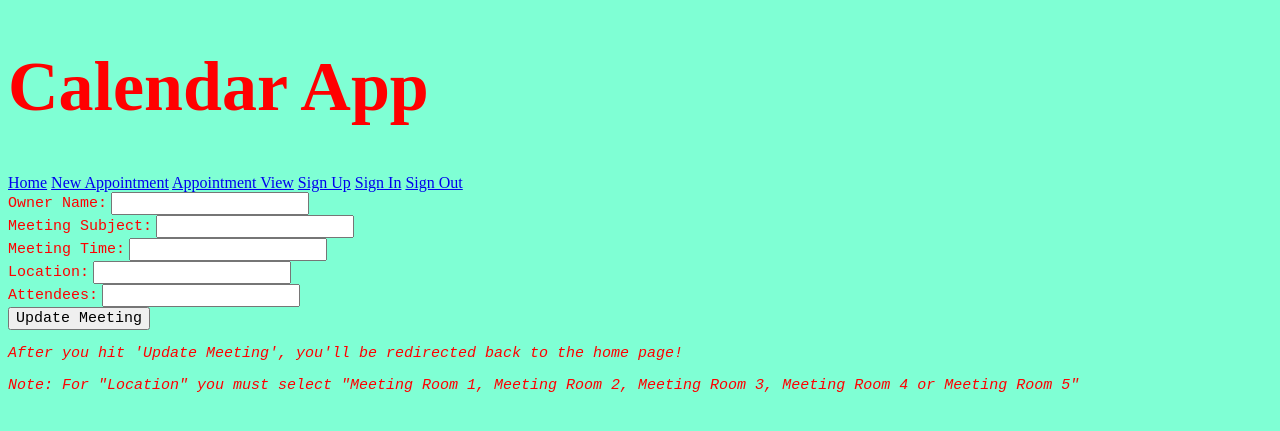
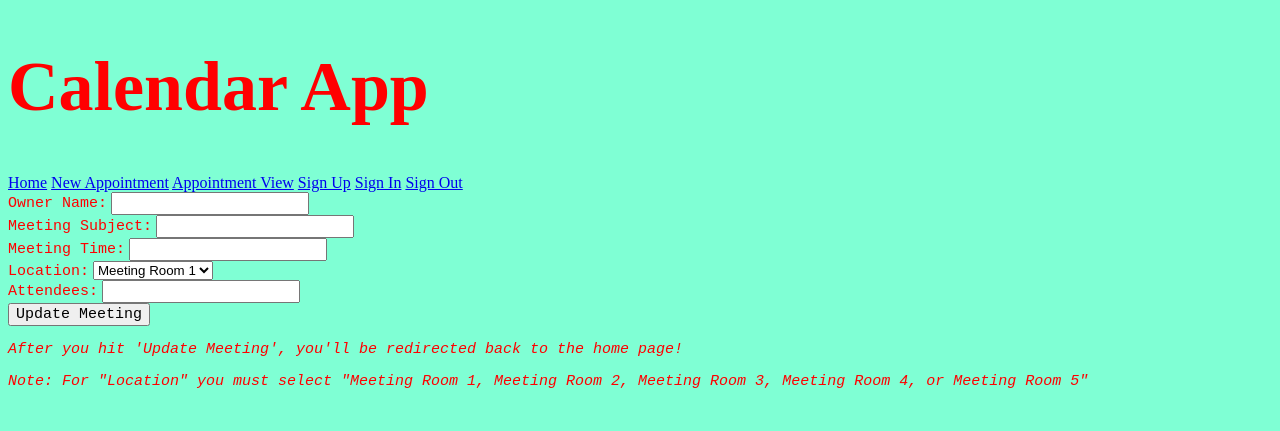
Before and after one commit to Jamespreston1/Project2, a Flask app: page /meetings/new in a window 1280 px wide. Shown: the top 431 px of the page. Run offline with Flask 3, Linux system fonts and the light colour scheme; some libraries are stand-ins or nearby versions.

Commit message:
adding in a dropdown for meeting room selection on appointment page

```diff
--- a/templates/meeting_form.html
+++ b/templates/meeting_form.html
@@ -1,9 +1,8 @@
-{%extends "base.html"%}
-{%block title%}New Appointment{%endblock%}
+{% extends "base.html" %}
+{% block title %}New Appointment{% endblock %}
 
-{%block content%}
+{% block content %}
   <form action="/meetings/new" method="POST">
-
     <label for="owner_name">Owner Name:</label>
     <input type="text" name="owner_name" value="{{ meeting.owner_name | default('') }}">
     <br>
@@ -14,7 +13,13 @@
     <input type="text" name="meeting_time" value="{{ meeting.meeting_time | default('') }}">
     <br>
     <label for="location">Location:</label>
-    <input type="text" name="location" value="{{ meeting.location | default('') }}">
+    <select name="location">
+      <option value="Meeting Room 1">Meeting Room 1</option>
+      <option value="Meeting Room 2">Meeting Room 2</option>
+      <option value="Meeting Room 3">Meeting Room 3</option>
+      <option value="Meeting Room 4">Meeting Room 4</option>
+      <option value="Meeting Room 5">Meeting Room 5</option>
+    </select>
     <br>
     <label for="attendees">Attendees:</label>
     <input type="text" name="attendees" value="{{ meeting.attendees | default('') }}">
@@ -40,6 +45,6 @@
     }
   </style>
 
-<p><em>After you hit 'Update Meeting', you'll be redirected  back to the home page!</em></p>
-<p> <em>Note: For "Location" you must select "Meeting Room 1, Meeting Room 2, Meeting Room 3, Meeting Room 4 or Meeting Room 5"</em></p>
-{%endblock%}
+<p><em>After you hit 'Update Meeting', you'll be redirected back to the home page!</em></p>
+<p> <em>Note: For "Location" you must select "Meeting Room 1, Meeting Room 2, Meeting Room 3, Meeting Room 4, or Meeting Room 5"</em></p>
+{% endblock %}
```
